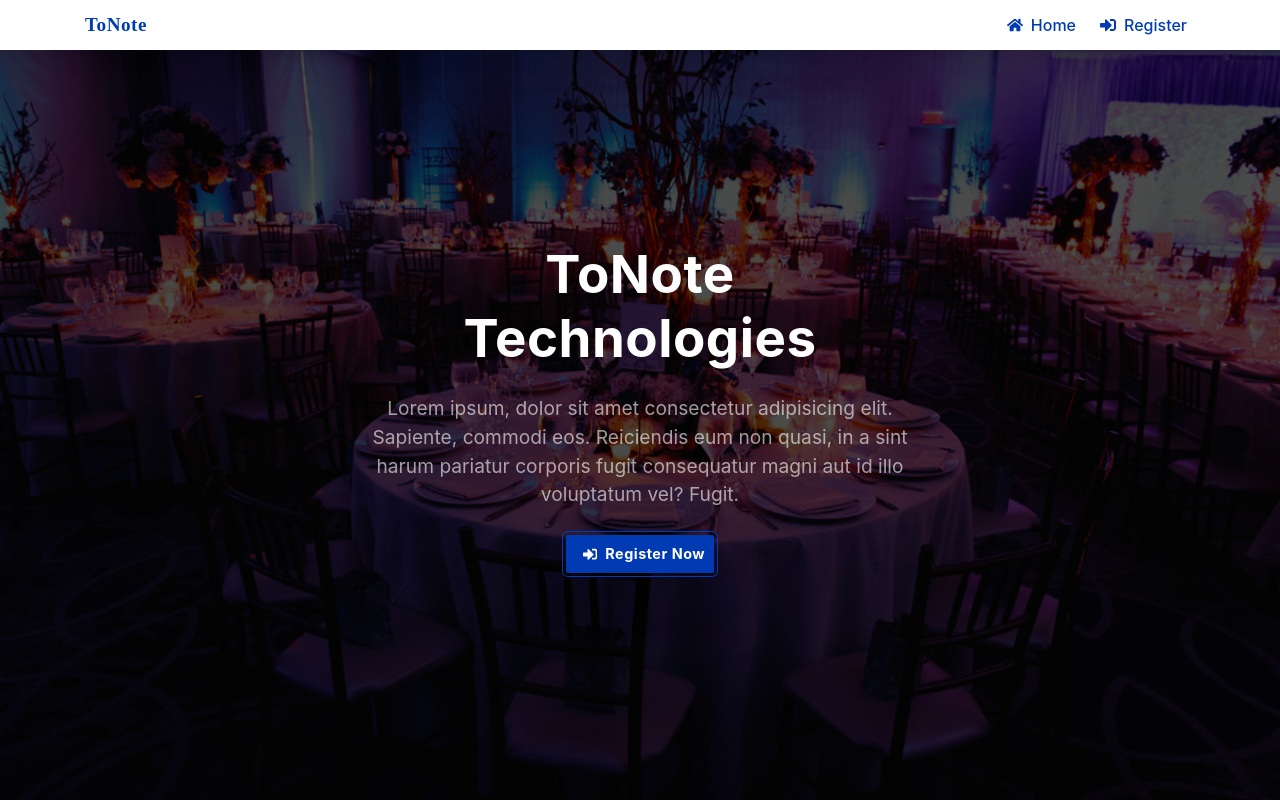
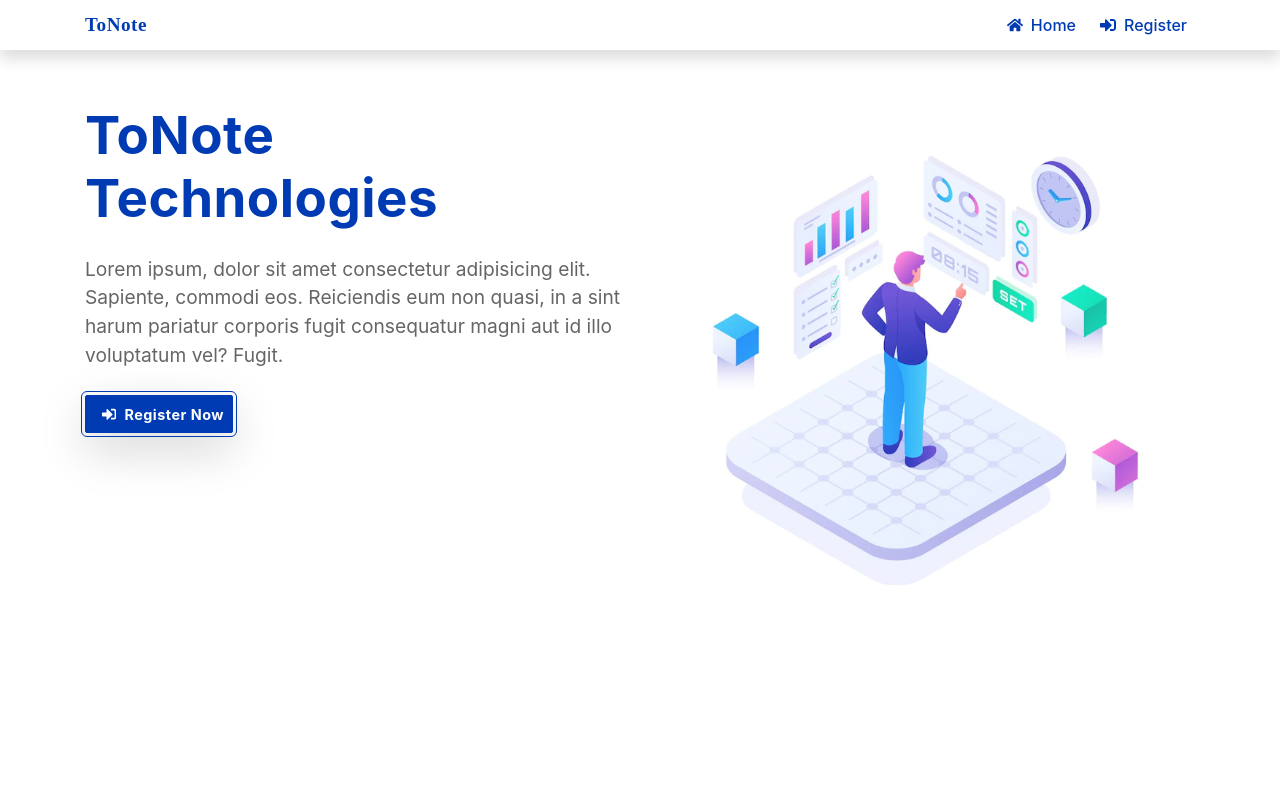
Before and after one commit to Abiodun-Samuel/tonote-project, a React (Create React App) app: page / in a window 1280 px wide. Built offline with nearby package versions, Linux system fonts and the light colour scheme.

Commit message:
redesign

```diff
--- a/src/components/Home/Home.jsx
+++ b/src/components/Home/Home.jsx
@@ -1,5 +1,6 @@
 import { Link } from "react-router-dom";
 import { FaSignInAlt } from "react-icons/fa";
+import hero from "../../images/hero.webp";
 import "./home.css";
 
 const Home = () => {
@@ -7,9 +8,9 @@ const Home = () => {
     <>
       <div id="home">
         <div className="container">
-          <div className="row d-flex justify-content-center align-items-center">
-            <div className="col-lg-6 col-md-8">
-              <div className="hero text-center">
+          <div className="row">
+            <div className="col-lg-6">
+              <div className="hero">
                 <h1>ToNote Technologies</h1>
                 <p>
                   Lorem ipsum, dolor sit amet consectetur adipisicing elit.
@@ -27,6 +28,11 @@ const Home = () => {
                 </Link>
               </div>
             </div>
+            <div className="col-lg-6">
+              <div className="hero-img">
+                <img src={hero} alt="hero" className="img-fluid" />
+              </div>
+            </div>
           </div>
         </div>
       </div>
--- a/src/components/Home/home.css
+++ b/src/components/Home/home.css
@@ -1,22 +1,18 @@
 #home{
-   background: linear-gradient(rgba(0, 0, 0, 0.7), rgba(0, 0, 0, 0.7)), url('../../images/bg.jpg') no-repeat;
-   background-size: cover;
-   background-position: center;
-   height: 100vh;
-   display: flex;
-   justify-content: center;
-   align-items: center;
+   background: #fff;
+  padding-top: 5rem;
 }
+
 .hero h1{
-   color: var(--white);
+   color: var(--blue);
    font-size: 3.3rem;
    font-weight: bold;
    letter-spacing: 0.5px;
    margin: 1.5rem 0;
 }
 .hero p{
-color: var(--white);
-opacity: 0.6;
+color: var(--black);
+opacity: 0.7;
 font-size: 1.2rem;
    margin: 1.1rem 0;
 }
```
Also changed, not shown: src/App.css (added).
